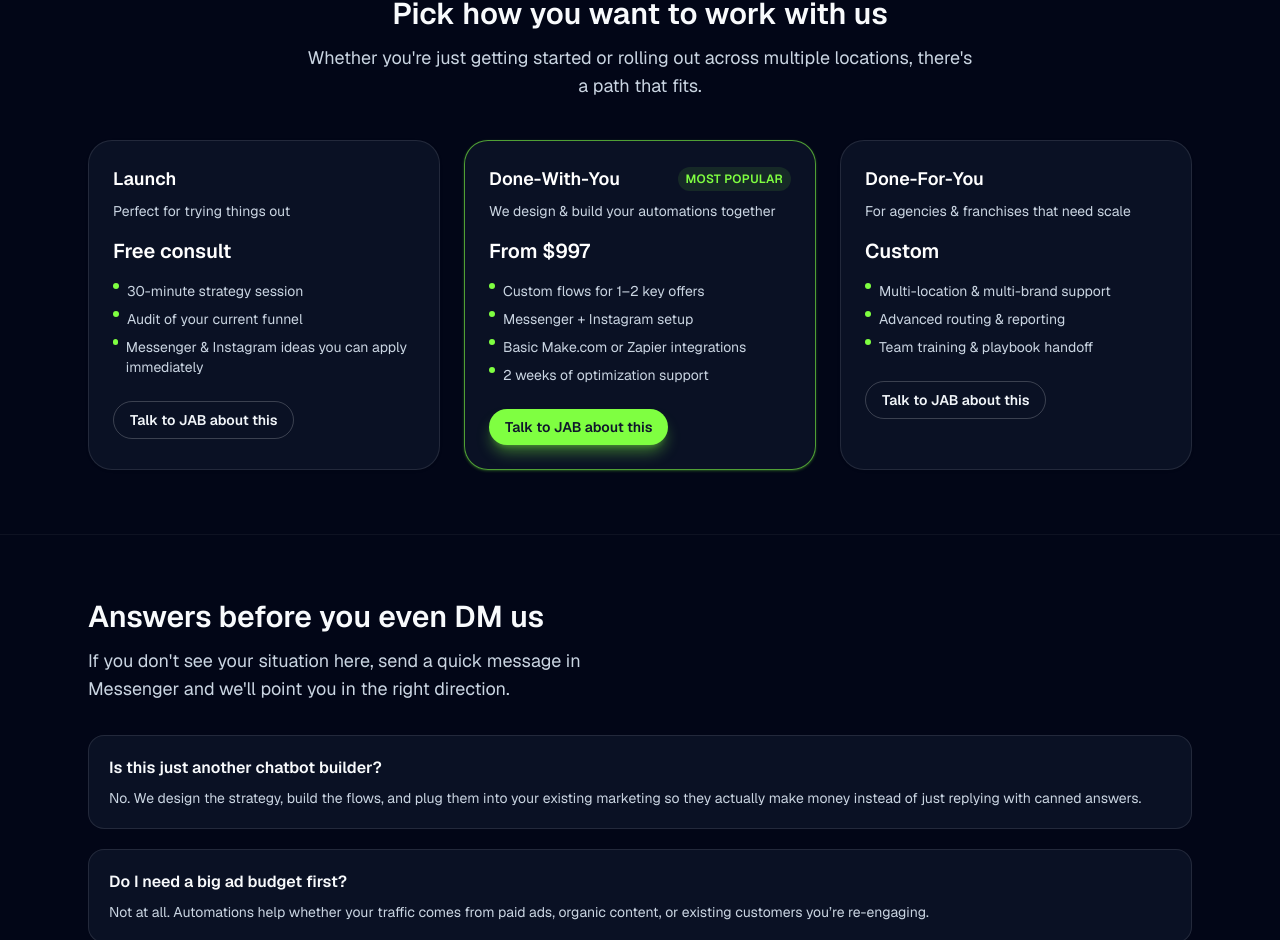
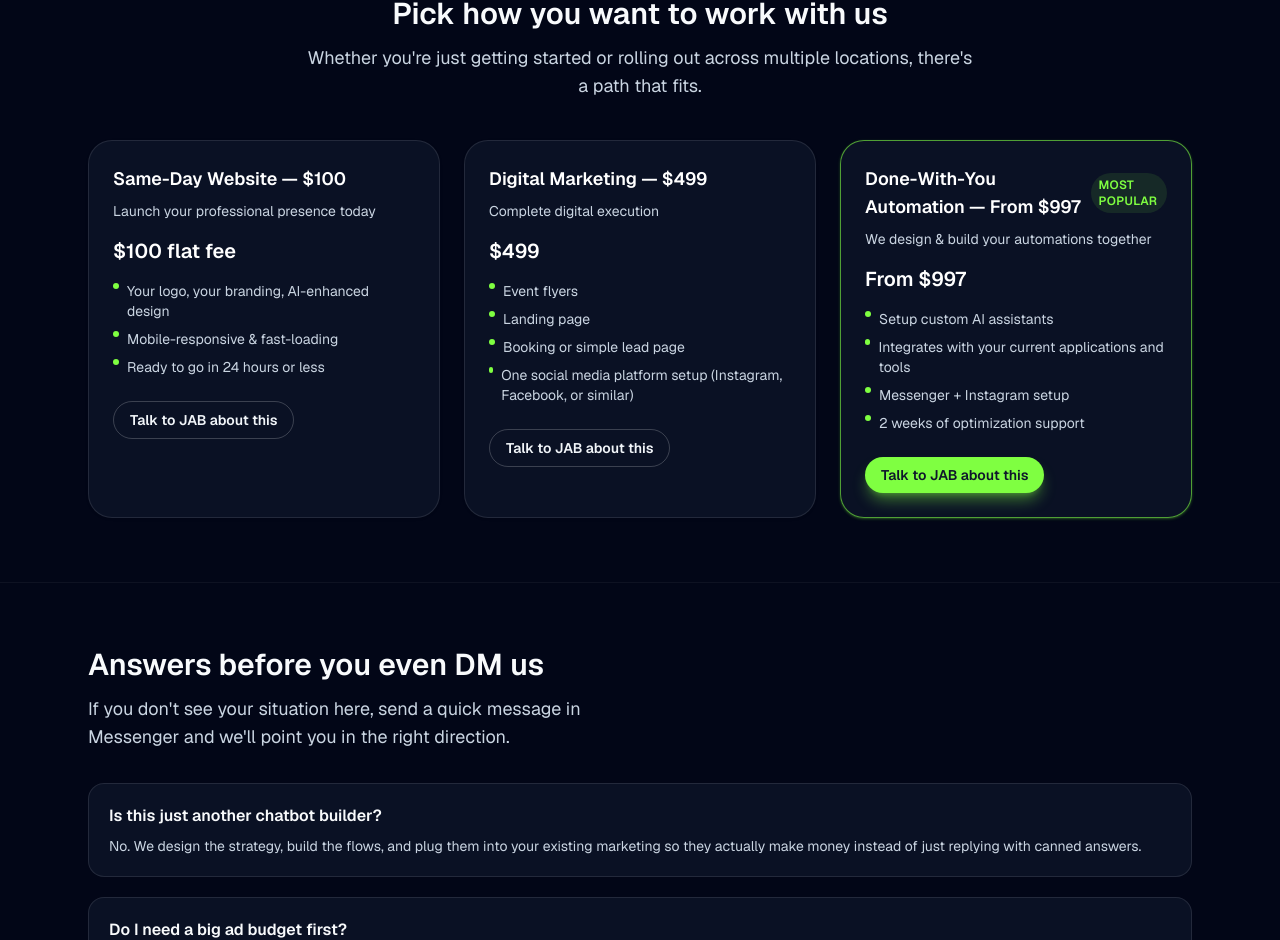
Before and after one commit to walterjordan/jab-site, a Next.js app: page / in a window 1280 px wide. Shown: the part 2519-3459 px from the top of the page. Built offline with nearby package versions, Linux system fonts and the light colour scheme; no server answers.

Commit message:
feat: Update services section to reflect new three-card value ladder

```diff
--- a/src/app/page.tsx
+++ b/src/app/page.tsx
@@ -52,36 +52,37 @@ const videoBuilderCard = {
 
 const pricing = [
   {
-    name: "Launch",
-    price: "Free consult",
-    highlight: "Perfect for trying things out",
+    name: "Same-Day Website — $100",
+    price: "$100 flat fee",
+    highlight: "Launch your professional presence today",
     bullets: [
-      "30-minute strategy session",
-      "Audit of your current funnel",
-      "Messenger & Instagram ideas you can apply immediately",
+      "Your logo, your branding, AI-enhanced design",
+      "Mobile-responsive & fast-loading",
+      "Ready to go in 24 hours or less",
     ],
   },
   {
-    name: "Done-With-You",
+    name: "Digital Marketing — $499",
+    price: "$499",
+    highlight: "Complete digital execution",
+    bullets: [
+      "Event flyers",
+      "Landing page",
+      "Booking or simple lead page",
+      "One social media platform setup (Instagram, Facebook, or similar)",
+    ],
+  },
+  {
+    name: "Done-With-You Automation — From $997",
     price: "From $997",
     highlight: "We design & build your automations together",
     bullets: [
-      "Custom flows for 1–2 key offers",
+      "Setup custom AI assistants",
+      "Integrates with your current applications and tools",
       "Messenger + Instagram setup",
-      "Basic Make.com or Zapier integrations",
       "2 weeks of optimization support",
     ],
     featured: true,
-  },
-  {
-    name: "Done-For-You",
-    price: "Custom",
-    highlight: "For agencies & franchises that need scale",
-    bullets: [
-      "Multi-location & multi-brand support",
-      "Advanced routing & reporting",
-      "Team training & playbook handoff",
-    ],
   },
 ];
 
```
